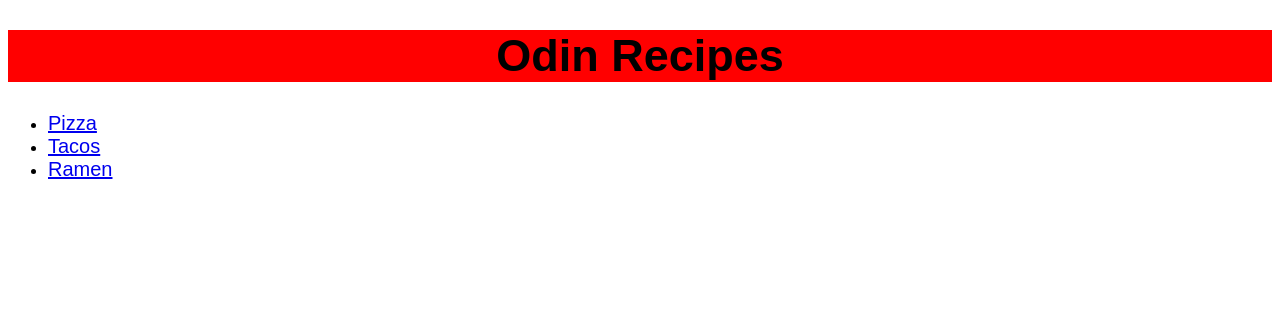
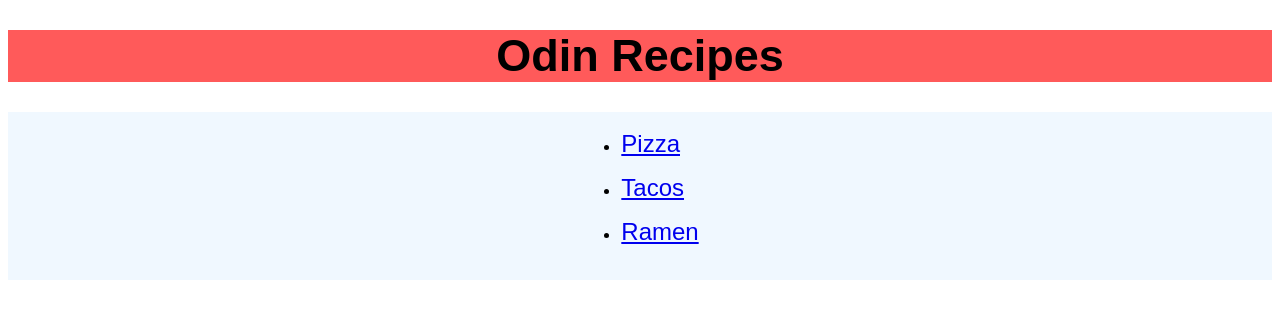
Before and after one commit to Ynovan1/odin-recipes, a plain HTML site: page index.html in a window 1280 px wide. Drawn offline with Linux system fonts and the light colour scheme.

Commit message:
Add new elements and rules (div, inline, flex and block)

```diff
--- a/index.html
+++ b/index.html
@@ -8,11 +8,15 @@
     </head>
 
     <body>
-        <h1 class="homepage-title">Odin Recipes</h1>
-        <ul>
-        <li><a href="recipes/pizza.html">Pizza</a></li>
-        <li><a href="recipes/tacos.html">Tacos</a></li>
-        <li><a href="recipes/ramen.html">Ramen</a></li>
-        </ul>
+        <div class="title">
+            <h1 class="homepage-title">Odin Recipes</h1>
+        </div>
+        <div class="recipes-list">
+            <ul>
+            <li><a class="recipes-links" href="recipes/pizza.html">Pizza</a></li>
+            <li><a class="recipes-links" href="recipes/tacos.html">Tacos</a></li>
+            <li><a class="recipes-links" href="recipes/ramen.html">Ramen</a></li>
+            </ul>
+        </div>
     </body>
 </html>
--- a/style.css
+++ b/style.css
@@ -2,6 +2,26 @@
     font-family: sans-serif, Verdana;
     font-size: 18px;
 }
+
+.recipes-list {
+    display: flex;
+    background-color: aliceblue;
+    text-align: center;
+    justify-content: center;
+}
+
+.recipes-list li {
+    margin-bottom: 16px;
+}
+
+.recipes-links {
+    font-size: 24px;
+}
+
+.title {
+    background-color: rgb(255, 90, 90);
+}
+
 
 h1 {
     text-align: center;
@@ -9,18 +29,29 @@ h1 {
 }
 
 .homepage-title {
-    background-color: red;
+    background-color: rgb(255, 90, 90);
     font-size: 45px;
 }
 
 #pizza-img {
+    display: block;
     width: 400px;
     height: auto;
+    margin: auto;
 }
 
 #tacos-img {
+    display: block;
     width: 400px;
     height: auto;
+    margin: auto;
+}
+
+#ramen-img {
+    display: block;
+    width: 400px;
+    height: auto;
+    margin: auto;
 }
 
 p {
@@ -28,14 +59,13 @@ p {
 }
 
 ul, ol {
-    text-align: justify;
-}
-
-a {
-    font-size: 20px;
+text-align: justify;
 }
 
 .home-button {
+    display: flex;
     font-size: 20px;
     font-weight: 800;
+    justify-content: center;
+    margin-top: 50px;
 }
```
Also changed, not shown: recipes/pizza.html (+3 -1 lines), recipes/ramen.html (+3 -1 lines), recipes/tacos.html (+3 -1 lines).
